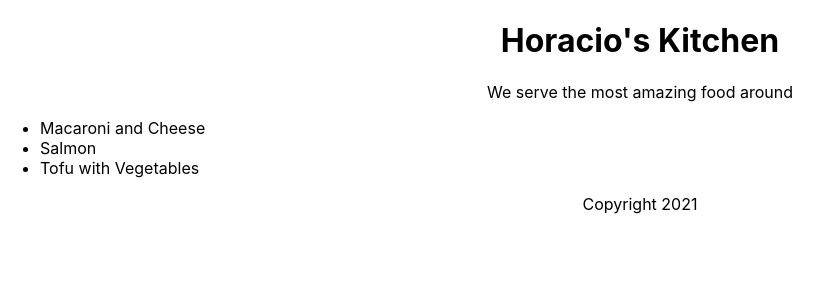
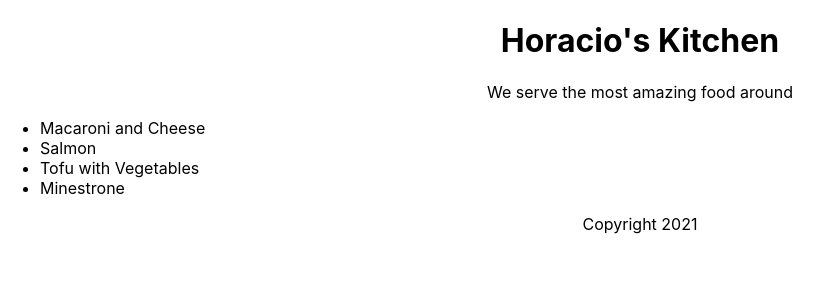
Before and after one commit to Inventrohyder/react-essentials, a React (Create React App) app: page / in a window 1280 px wide. Shown: the top 300 px of the page, without its empty margins (0-832 px from the left). Built offline with nearby package versions, Linux system fonts and the light colour scheme.

Commit message:
✨ feat: use keys to keep track of li

```diff
--- a/src/App.js
+++ b/src/App.js
@@ -1,8 +1,6 @@
-import logo from "./logo.svg";
 import "./App.css";
 
 function Header(props) {
-  console.log(props);
   return (
     <header>
       <h1>{props.name}'s Kitchen</h1>
@@ -15,8 +13,8 @@
     <section>
       <p>We serve the most {props.adjective} food around</p>
       <ul style={{ textAlign: "left" }}>
-        {props.dishes.map((dish) => (
-          <li>{dish}</li>
+        {props.dishes.map((dish, i) => (
+          <li key={dish.id}>{dish.title}</li>
         ))}
       </ul>
     </section>
@@ -31,13 +29,20 @@
   );
 }
 
-const dishes = ["Macaroni and Cheese", "Salmon", "Tofu with Vegetables"];
+const dishes = [
+  "Macaroni and Cheese",
+  "Salmon",
+  "Tofu with Vegetables",
+  "Minestrone",
+];
+
+const dishObjects = dishes.map((dish, i) => ({ id: i, title: dish }));
 
 function App() {
   return (
     <div className="App">
       <Header name="Horacio" />
-      <Main adjective="amazing" dishes={dishes} />
+      <Main adjective="amazing" dishes={dishObjects} />
       <Footer year={new Date().getFullYear()} />
     </div>
   );
```
